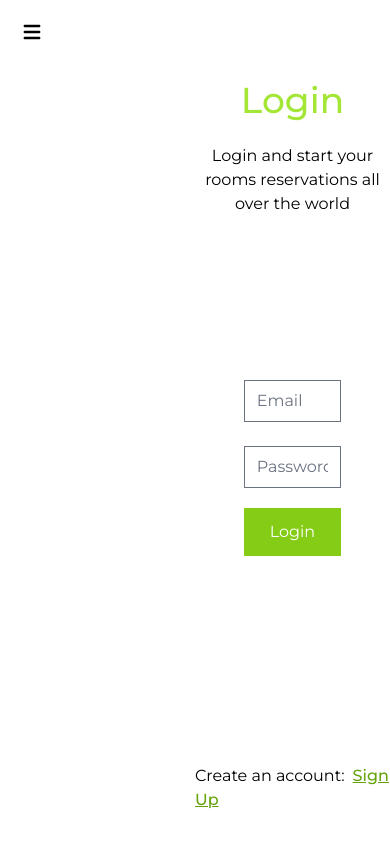
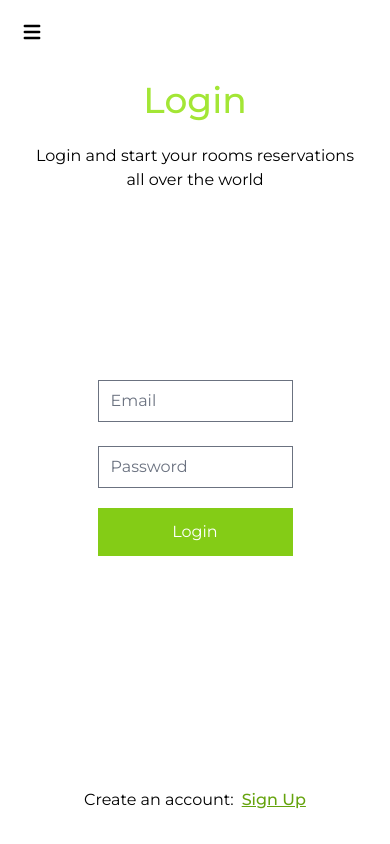
Before and after one commit to vladywill/cheery-room, a React (Create React App) app: page /login in a window 390 px wide. Built offline with nearby package versions, Linux system fonts and the light colour scheme.

Commit message:
Add styling to make login component responsive

```diff
--- a/src/components/user/Login.js
+++ b/src/components/user/Login.js
@@ -30,8 +30,8 @@ const Login = () => {
 
   return (
     <div className="grid gap-0 grid-cols-2 grid-rows-1">
-      <div className="bg-decorative h-screen"></div>
-      <div className="h-screen flex flex-col items-center justify-between pt-20 pb-8">
+      <div className="bg-decorative h-screen hidden md:block"></div>
+      <div className="w-screen md:w-auto h-screen flex flex-col items-center justify-between pt-20 pb-8">
         <div className="text-center">
           <h1 className="text-4xl font-medium text-lime-400">Login</h1>
           <p className="max-w-xs pt-6">
```
